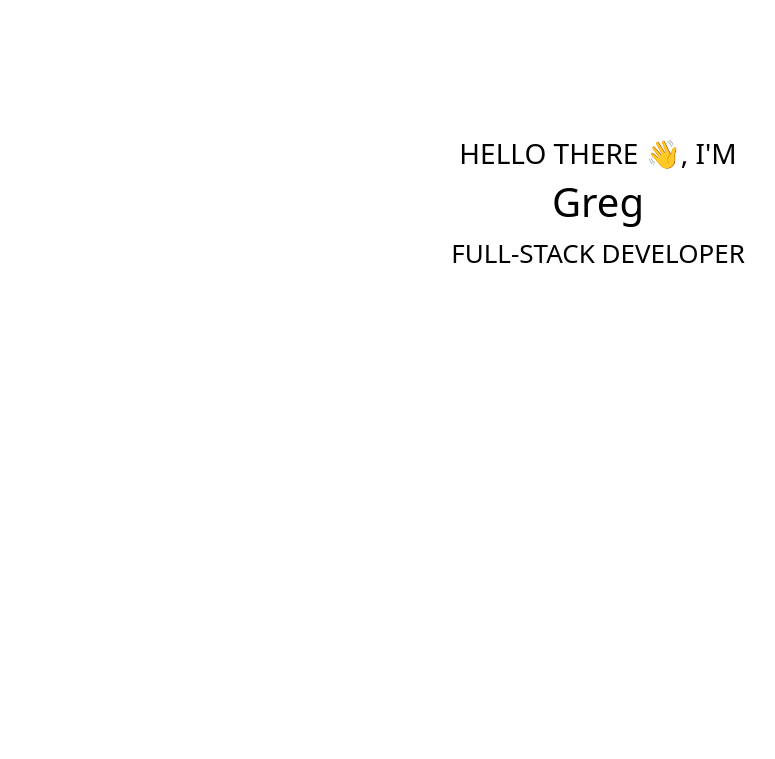
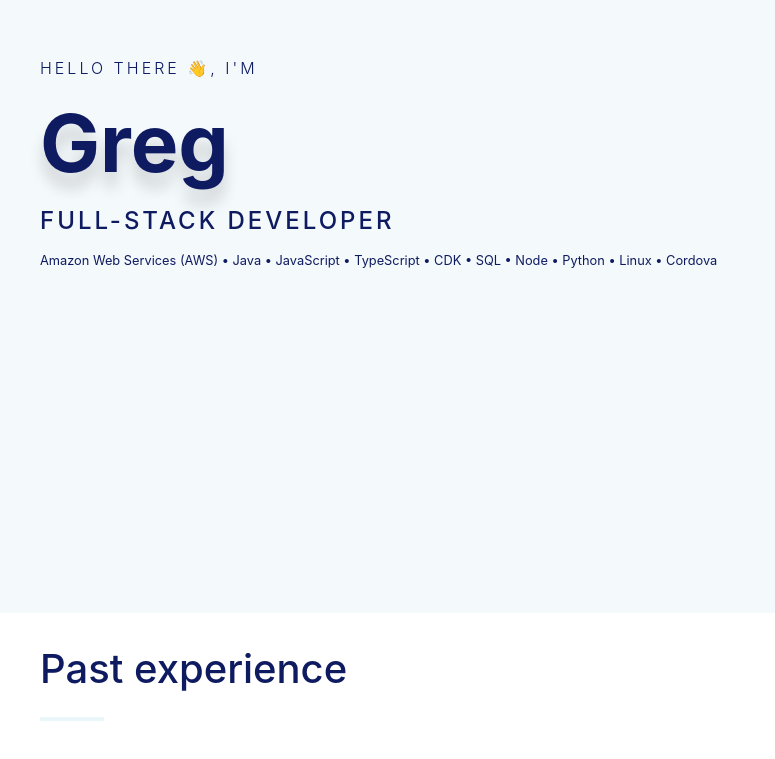
Before and after one commit to Greg12Thomson/personalWebsite, a React (Create React App) app: page / in a window 1280 px wide. Shown: the part 187-946 px from the top of the page, without its empty margins (42-817 px from the left). Before the commit the page ends 800 px from the top, so only its background shows below. Built offline with nearby package versions, Linux system fonts and the light colour scheme.

Commit message:
Add some styles

```diff
--- a/package.json
+++ b/package.json
@@ -4,6 +4,7 @@
   "private": true,
   "dependencies": {
     "bootstrap": "^5.3.0",
+    "node-sass": "^7.0.3",
     "react": "^18.2.0",
     "react-bootstrap": "^2.7.4",
     "react-dom": "^18.2.0",
@@ -40,10 +41,10 @@
     "@testing-library/jest-dom": "^5.16.5",
     "@testing-library/react": "^13.4.0",
     "@testing-library/user-event": "^13.5.0",
-    "@types/react-router-dom": "^5.1.6",
     "@types/jest": "^29.5.2",
     "@types/node": "^20.3.1",
     "@types/react": "^18.2.12",
-    "@types/react-dom": "^18.2.5"
+    "@types/react-dom": "^18.2.5",
+    "@types/react-router-dom": "^5.1.6"
   }
 }
--- a/src/App.css
+++ b/src/App.css
@@ -14,14 +14,13 @@
 }
 
 .App-header {
-  background-color: #ffffff;
+  background-color: #f4f9fc;
   min-height: 100vh;
   display: flex;
   flex-direction: column;
   align-items: center;
   justify-content: center;
-  font-size: calc(10px + 2vmin);
-  color: black;
+  color: #0f1b61;
 }
 
 .App-link {
@@ -36,3 +35,8 @@
     transform: rotate(360deg);
   }
 }
+
+hr {
+  border: 2px solid #aadcec !important;
+  width: 4rem !important;
+}
--- a/src/App.tsx
+++ b/src/App.tsx
@@ -1,4 +1,6 @@
 import React from "react";
+import { Container, Col, Row } from 'react-bootstrap';
+
 
 import './App.css';
 
@@ -6,12 +8,31 @@ function App() {
   return (
     <div className="App">
       <header className="App-header">
-        <h3>HELLO THERE 👋, I'M</h3>
-        <h1>
-          Greg
-        </h1>
-        <p>FULL-STACK DEVELOPER</p>
+        <Container>
+          <Row className="hero">
+            <Col md={8}>
+              <h3>Hello There 👋, I'm</h3>
+              {/* <h2>Hello, my name is <strong>Greg</strong></h2> */}
+              <h1>
+                Greg
+              </h1>
+              {/* <h4>I'm a <strong>Full-Stack Developer</strong> from Edinburgh, Scotland.</h4> */}
+              <h4>Full-Stack Developer</h4>
+              <p>Amazon Web Services (AWS) • Java • JavaScript • TypeScript • CDK • SQL • Node • Python • Linux • Cordova</p>
+            </Col>
+          </Row>
+        </Container>
       </header>
+      <div className="experience">
+          <Container>
+            <Row>
+              <Col md={12}>
+                <h1>Past experience</h1>
+              </Col>
+            </Row>
+            <hr/>
+          </Container>
+        </div>
     </div>
   );
 }
--- a/src/index.css
+++ b/src/index.css
@@ -1,9 +1,6 @@
 body {
   margin: 0;
-  /* font-family: -apple-system, BlinkMacSystemFont, 'Segoe UI', 'Roboto', 'Oxygen',
-    'Ubuntu', 'Cantarell', 'Fira Sans', 'Droid Sans', 'Helvetica Neue',
-    sans-serif; */
-  font-family: Calibre-SemiBold,sans-serif;;
+  font-family: -apple-system,BlinkMacSystemFont,Segoe UI,Roboto,Helvetica,Arial,sans-serif,Apple Color Emoji,Segoe UI Emoji,Segoe UI Symbol;
   -webkit-font-smoothing: antialiased;
   -moz-osx-font-smoothing: grayscale;
 }
--- a/src/index.tsx
+++ b/src/index.tsx
@@ -4,7 +4,8 @@ import ReactDOM from 'react-dom';
 import App from './App';
 import reportWebVitals from './reportWebVitals';
 import 'bootstrap/dist/css/bootstrap.min.css';
-import { BrowserRouter } from "react-router-dom";
+import './styles/header.scss'
+import { BrowserRouter } from 'react-router-dom';
 
 ReactDOM.render(
   <React.StrictMode>
--- /dev/null
+++ b/src/styles/header.scss
@@ -0,0 +1,41 @@
+@import "parameters";
+
+.hero {
+    text-align: left;
+    font-family: -apple-system,BlinkMacSystemFont,Segoe UI,Roboto,Helvetica,Arial,sans-serif,Apple Color Emoji,Segoe UI Emoji,Segoe UI Symbol;
+    color: $dark-blue;
+    margin-bottom: 5rem;
+
+    h3 {
+        font-size: 1rem;
+        text-transform: uppercase;
+        letter-spacing: 3px;
+        font-weight: 300;
+    }
+
+    h1 {
+        font-size: 5rem;
+        margin-top: 1rem;
+        font-weight: bold;
+        text-shadow: 0 15px 15px rgba(0,0,0,.16);
+    }
+
+    h4 {
+        margin-top: 1rem;
+        letter-spacing: 3px;
+        text-transform: uppercase;
+    }
+
+    p {
+        font-size: .8rem;
+        margin-top: 1rem;
+    }
+}
+
+.experience {
+    text-align: left;
+    font-family: -apple-system,BlinkMacSystemFont,Segoe UI,Roboto,Helvetica,Arial,sans-serif,Apple Color Emoji,Segoe UI Emoji,Segoe UI Symbol;
+    color: #0f1b61;
+    margin-bottom: 5rem;
+    padding: 2rem;
+}
--- /dev/null
+++ b/src/styles/parameters.scss
@@ -0,0 +1,7 @@
+// Colours:
+$light-blue: #f4f9fc;
+$purple: #7f00e0;
+$aqua: #aadcec;
+$dark-blue: #0f1b61;
+$bright-blue: #aadcec;
+$secondary-blue: #aadcec;
```
Also changed, not shown: 1 other file (tests, documents, lock files or other folders).
